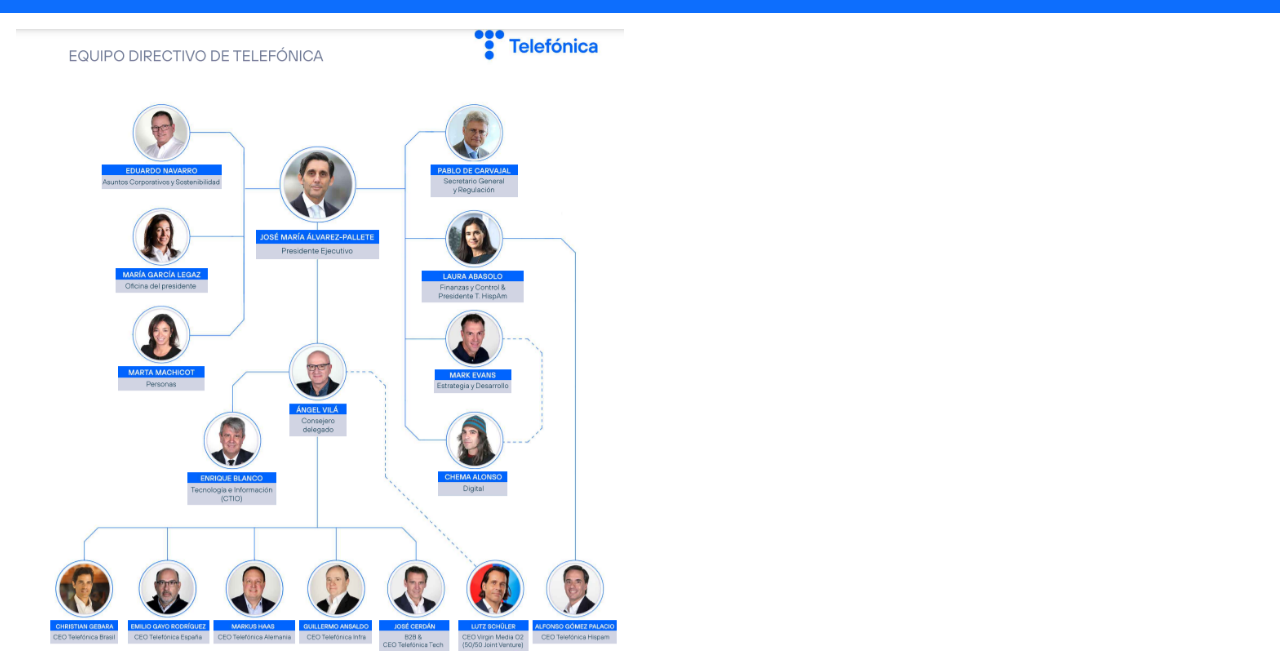
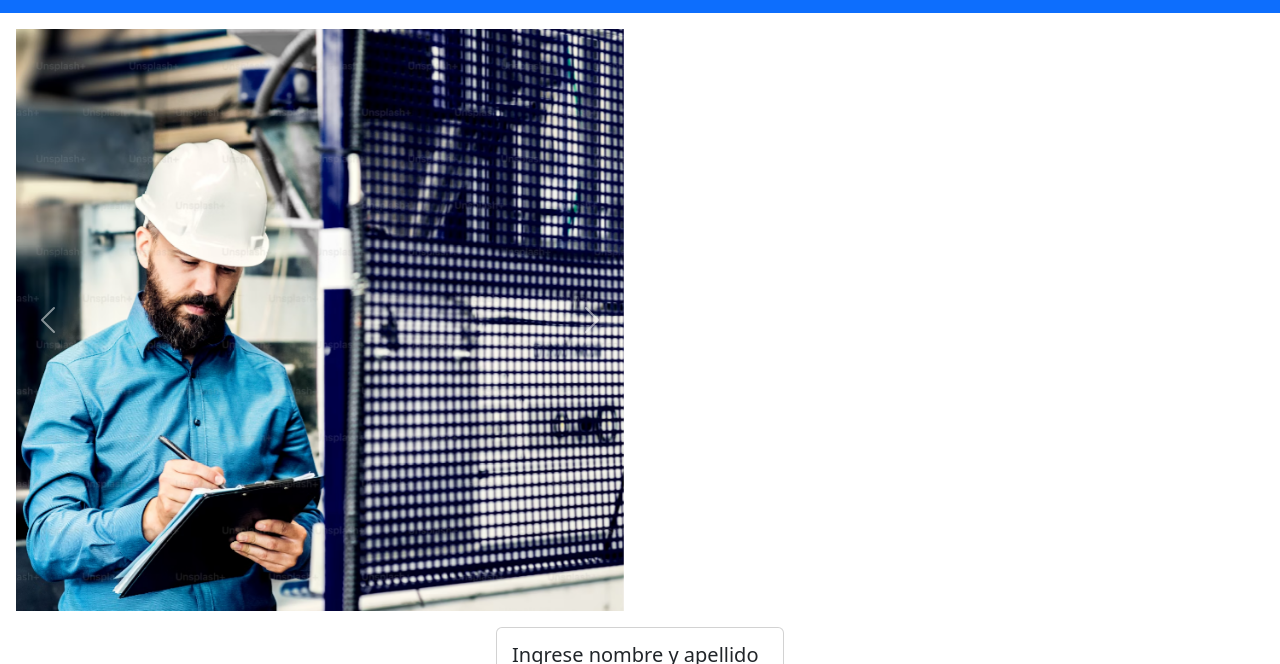
Before and after one commit to MicaelaMejiaVargas/ORG-MET-PROGRAMA, a plain HTML site: page html/inicio.html in a window 1280 px wide. Shown: the part 59-723 px from the top of the page. Drawn offline with nearby package versions, Linux system fonts and the light colour scheme.

Commit message:
mica chambeando mas y mas

```diff
--- a/html/inicio.html
+++ b/html/inicio.html
@@ -17,10 +17,10 @@
         </div>
     </nav>
 
-    <div id="carouselExample" class="carousel slide w-50 p-3 h-50 d-inline-block">
+    <div id="carouselExample" class="carousel slide w-50 p-3">
         <div class="carousel-inner">
           <div class="carousel-item active">
-            <img src="../img/equipodirectivoGUIA.png" class="d-block w-100" alt="...">
+            <img src="../img/supervisor.png" class="d-block w-100" alt="h-50 d-inline-block">
           </div>
           <div class="carousel-item">
             <img src="../img/logo_tec4.png" class="d-block w-100" alt="...">
```
Also changed, not shown: img/supervisor.png (added).
